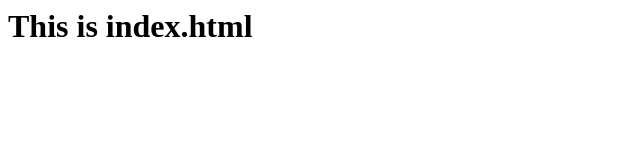
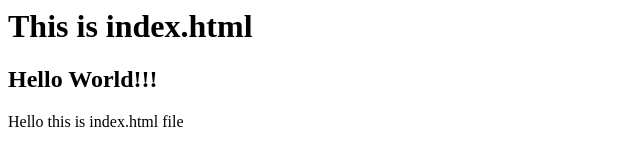
Before and after one commit to SajiniWeerasinghe/youtube-test1-sw, a plain HTML site: page index.html in a window 1280 px wide. Shown: the whole page, without its empty margins (0-640 px from the left). Drawn offline with Linux system fonts and the light colour scheme.

Commit message:
Updated index.html file

```diff
--- a/index.html
+++ b/index.html
@@ -6,5 +6,7 @@
     </head>
     <body>
         <h1>This is index.html</h1>
+        <h2>Hello World!!!</h2>
+        <p>Hello this is index.html file</p>
     </body>
 </html>
```
